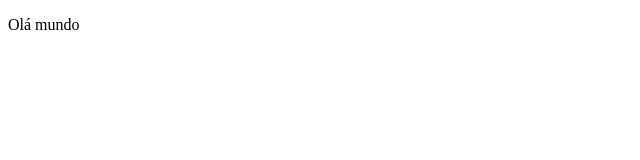
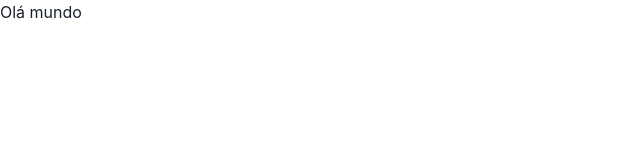
Before and after one commit to gioliveirass/fatec-portfolio, a React (Vite) app: page / in a window 1280 px wide. Shown: the top 160 px of the page, without its empty margins (0-640 px from the left). Built offline with nearby package versions, Linux system fonts and the light colour scheme.

Commit message:
feat: create chakra ui theme

```diff
--- a/src/App.tsx
+++ b/src/App.tsx
@@ -1,5 +1,12 @@
 import Routes from "./routes";
+import chakraTheme from "./assets/themes/chakra.theme";
+
+import { ChakraBaseProvider } from "@chakra-ui/react";
 
 export default function App() {
-  return <Routes />;
+  return (
+    <ChakraBaseProvider theme={chakraTheme}>
+      <Routes />
+    </ChakraBaseProvider>
+  );
 }
--- /dev/null
+++ b/src/assets/themes/chakra.theme.ts
@@ -0,0 +1,23 @@
+import { extendBaseTheme } from "@chakra-ui/react";
+
+const breakpoints = {
+  base: "0px",
+  sm: "320px",
+  md: "768px",
+  lg: "960px",
+  xl: "1200px",
+  "2xl": "1536px",
+};
+
+const chakraTheme = extendBaseTheme({
+  breakpoints,
+  components: {
+    Button: {
+      defaultProps: {
+        colorScheme: "purple",
+      },
+    },
+  },
+});
+
+export default chakraTheme;
```
Also changed, not shown: 2 other files (tests, documents, lock files or other folders).
